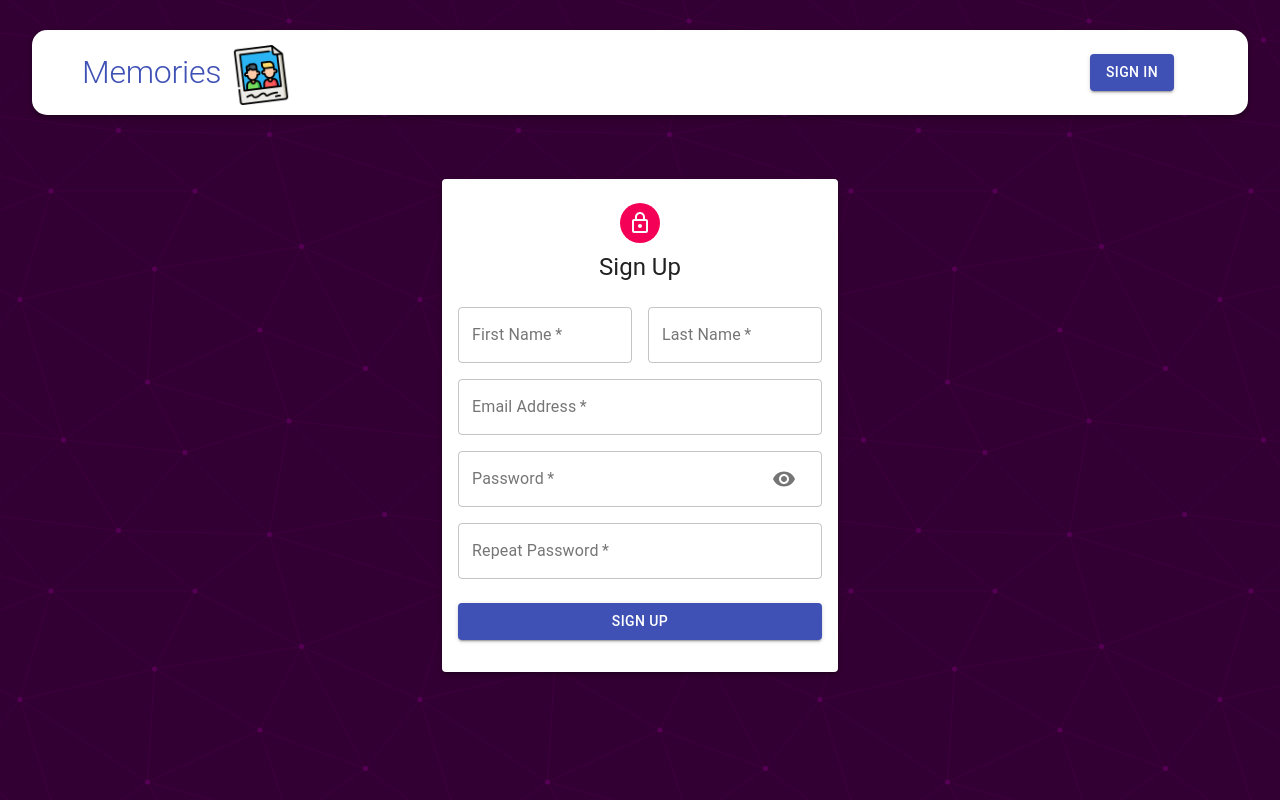
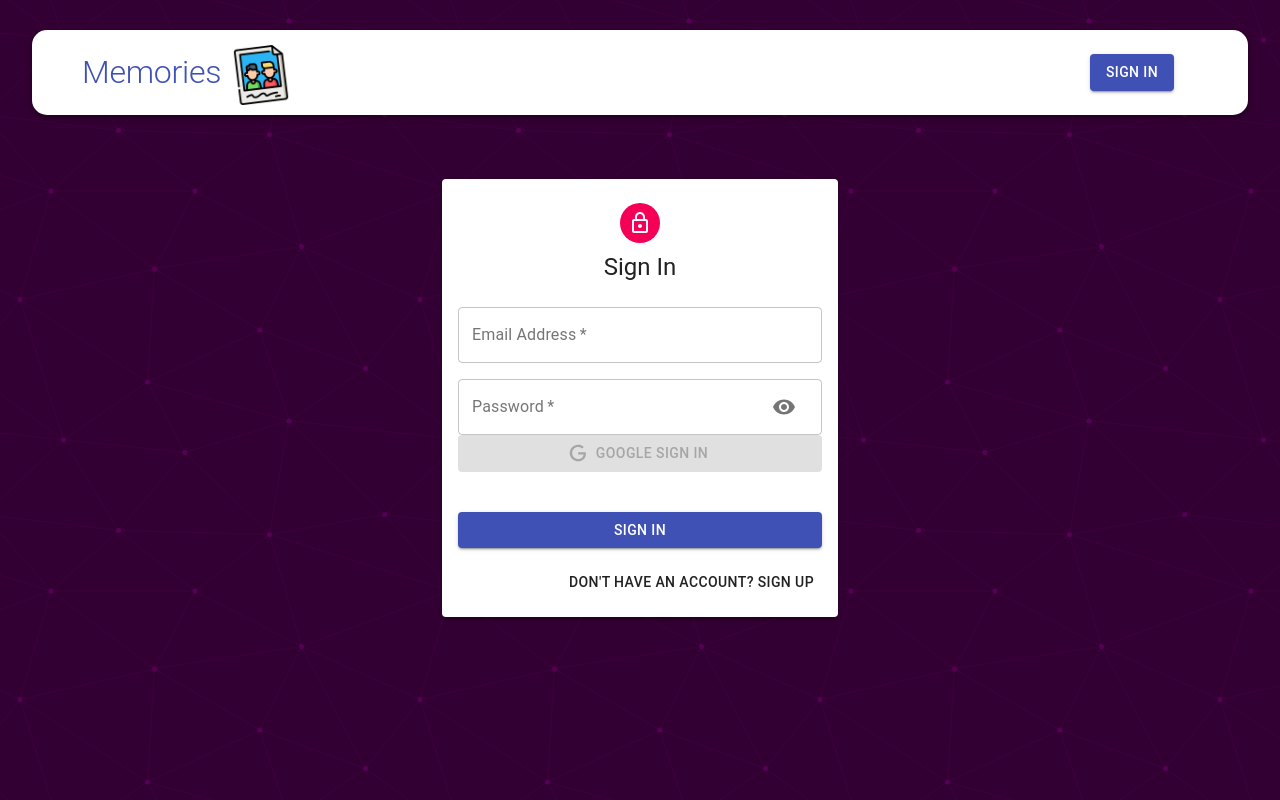
Before and after one commit to anggriawanmr/memories, a React (Create React App) app in the folder client/: page /auth in a window 1280 px wide. Built offline with nearby package versions, Linux system fonts and the light colour scheme.

Commit message:
Add Google Sign In :sparkles:

```diff
--- a/client/src/components/Auth/Auth.js
+++ b/client/src/components/Auth/Auth.js
@@ -8,20 +8,27 @@
   Container,
 } from '@material-ui/core';
 import LockOutlinedIcon from '@material-ui/icons/LockOutlined';
+import { GoogleLogin } from 'react-google-login';
 
+import Icon from './icon';
 import useStyles from './styles';
 import Input from './Input';
 
 const Auth = () => {
   const classes = useStyles();
   const [showPassword, setShowPassword] = useState(false);
-
-  const isSignUp = true;
+  const [isSignup, setIsSignup] = useState(false);
 
   const handleShowPassword = () =>
     setShowPassword((prevShowPassword) => !prevShowPassword);
   const handleSubmit = () => {};
   const handleChange = () => {};
+  const switchMode = () => {
+    setIsSignup((prevIsSignup) => !prevIsSignup);
+    handleShowPassword(false);
+  };
+  const googleSuccess = () => {};
+  const googleFailure = () => {};
 
   return (
     <Container component="main" maxWidth="xs">
@@ -29,10 +36,10 @@
         <Avatar className={classes.avatar}>
           <LockOutlinedIcon />
         </Avatar>
-        <Typography variant="h5">{isSignUp ? 'Sign Up' : 'Sign In'}</Typography>
+        <Typography variant="h5">{isSignup ? 'Sign Up' : 'Sign In'}</Typography>
         <form className={classes.form} onSubmit={handleSubmit}>
           <Grid container spacing={2}>
-            {isSignUp && (
+            {isSignup && (
               <>
                 <Input
                   name="firstName"
@@ -61,7 +68,7 @@
               handleChange={handleChange}
               handleShowPassword={handleShowPassword}
             />
-            {isSignUp && (
+            {isSignup && (
               <Input
                 name="confirmPassword"
                 label="Repeat Password"
@@ -70,6 +77,25 @@
               />
             )}
           </Grid>
+          <GoogleLogin
+            clientId="GOOGLE ID"
+            render={(renderProps) => (
+              <Button
+                className={classes.googleButton}
+                color="primary"
+                fullWidth
+                onClick={renderProps.onClick}
+                disabled={renderProps.disabled}
+                startIcon={<Icon />}
+                variant="contained"
+              >
+                Google Sign In
+              </Button>
+            )}
+            onSuccess={googleSuccess}
+            onFailure={googleFailure}
+            cookiePolicy="single_host_origin"
+          />
           <Button
             type="submit"
             fullWidth
@@ -77,8 +103,17 @@
             color="primary"
             className={classes.submit}
           >
-            {isSignUp ? 'Sign Up' : 'Sign In'}
+            {isSignup ? 'Sign Up' : 'Sign In'}
           </Button>
+          <Grid container justify="flex-end">
+            <Grid item>
+              <Button onClick={switchMode}>
+                {isSignup
+                  ? 'Already have an account? Sign In'
+                  : "Don't have an account? Sign Up"}
+              </Button>
+            </Grid>
+          </Grid>
         </form>
       </Paper>
     </Container>
--- /dev/null
+++ b/client/src/components/Auth/icon.js
@@ -0,0 +1,12 @@
+import React from 'react';
+
+const icon = () => (
+  <svg style={{ width: '20px', height: '20px' }} viewBox="0 0 24 24">
+    <path
+      fill="currentColor"
+      d="M21.35,11.1H12.18V13.83H18.69C18.36,17.64 15.19,19.27 12.19,19.27C8.36,19.27 5,16.25 5,12C5,7.9 8.2,4.73 12.2,4.73C15.29,4.73 17.1,6.7 17.1,6.7L19,4.72C19,4.72 16.56,2 12.1,2C6.42,2 2.03,6.8 2.03,12C2.03,17.05 6.16,22 12.25,22C17.6,22 21.5,18.33 21.5,12.91C21.5,11.76 21.35,11.1 21.35,11.1V11.1Z"
+    />
+  </svg>
+);
+
+export default icon;
```
